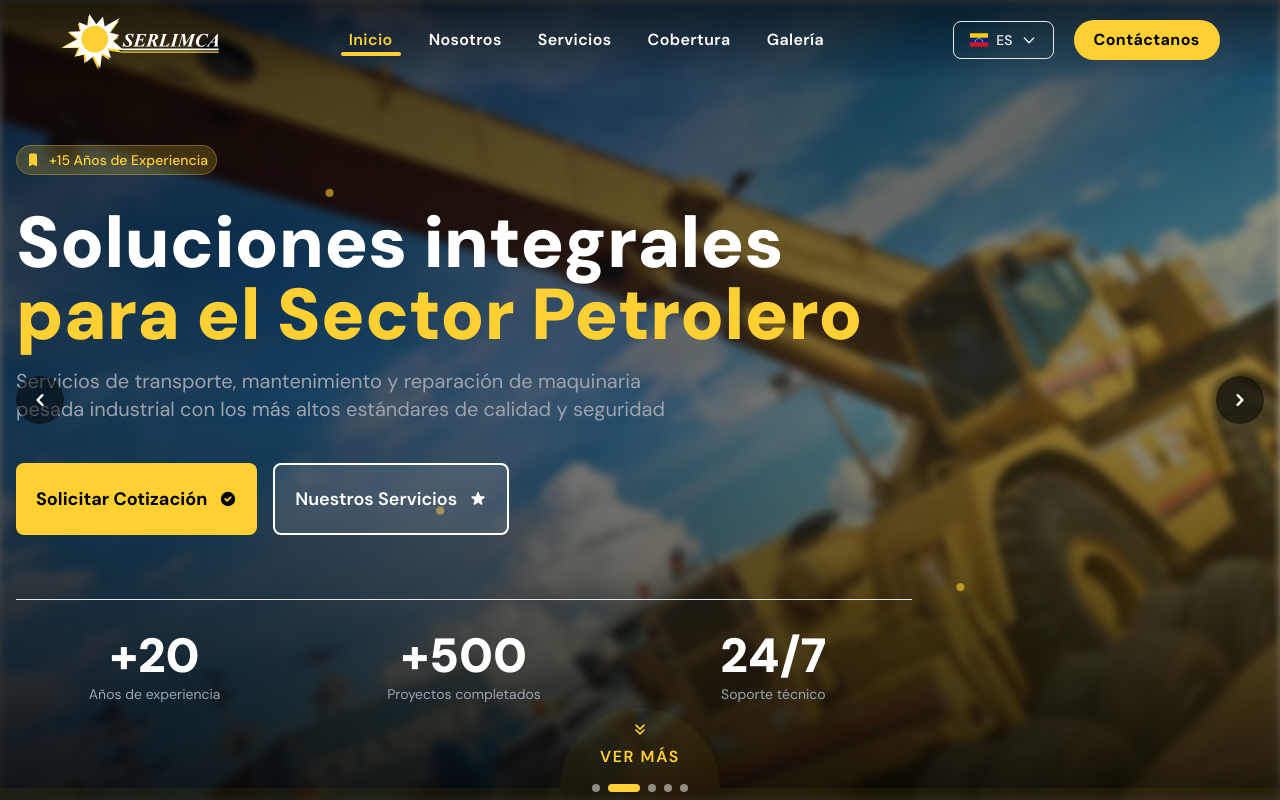
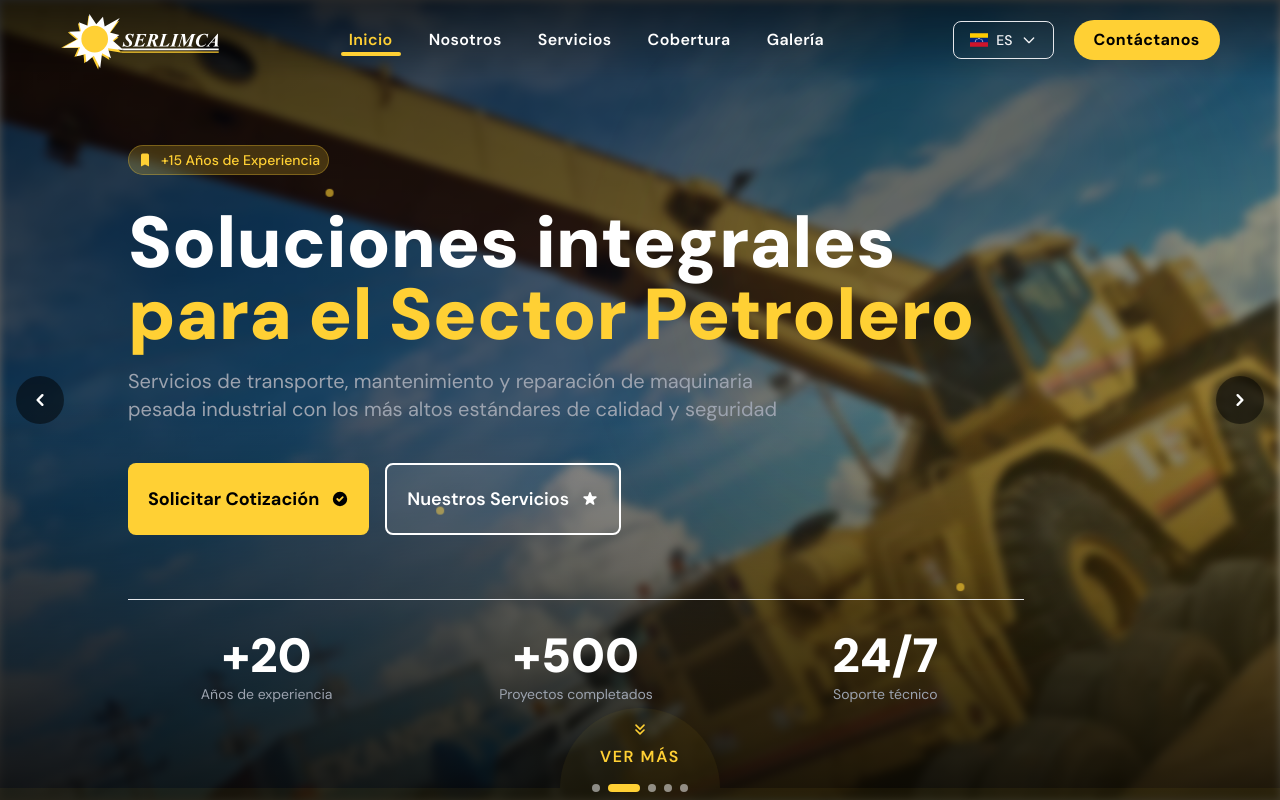
Before and after one commit to luis-alvarezf10/serlimca-page, a React (Vite) app: page / in a window 1280 px wide. Shown: the top 800 px of the page. Built offline with nearby package versions, Linux system fonts and the light colour scheme.

Commit message:
hero section: acomodado

```diff
--- a/src/pages/home/components/HeroSection.jsx
+++ b/src/pages/home/components/HeroSection.jsx
@@ -158,7 +158,7 @@ const HeroSection = () => {
       <div className="absolute bottom-0 left-0 w-[400px] h-[400px] bg-gradient-to-tr from-secondary/15 to-transparent rounded-full blur-3xl animate-pulse" style={{ animationDelay: '1s' }} />
 
       {/* Content */}
-      <div className="relative container mx-auto px-4 pt-32 pb-20">
+      <div className="relative container mx-auto px-6 md:px-16 lg:px-24 xl:px-32 pt-32 pb-20">
         <div className="max-w-4xl">
           {/* Badge */}
           <div className="inline-flex items-center gap-2 bg-primary/20 backdrop-blur-sm rounded-full px-2 py-1 mb-8 animate-fade-up border border-primary/30 text-primary cursor-default">
```
